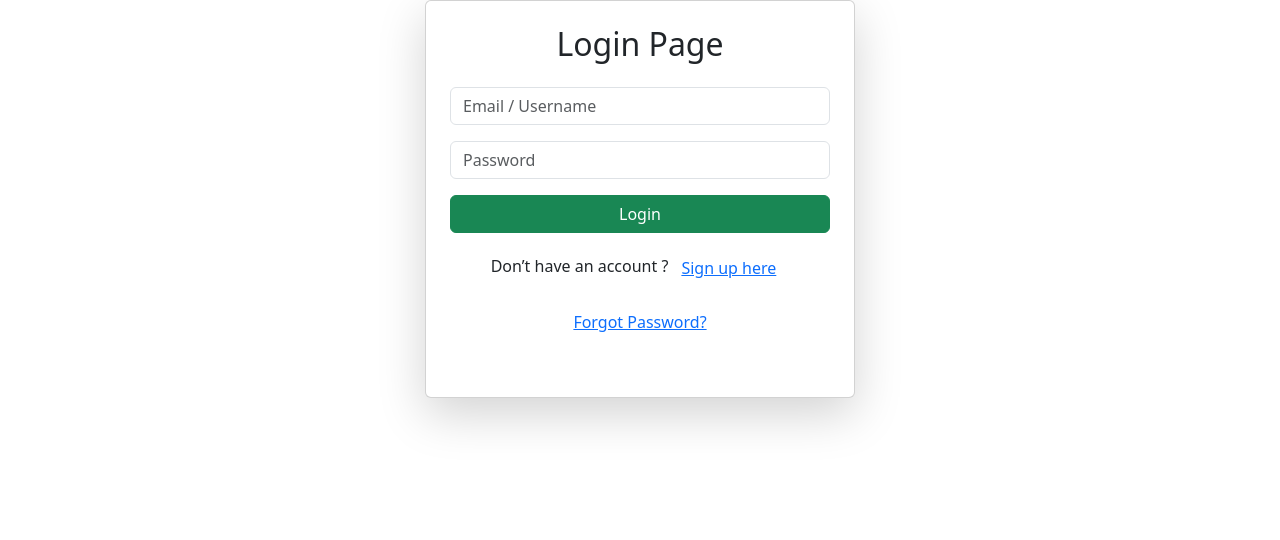
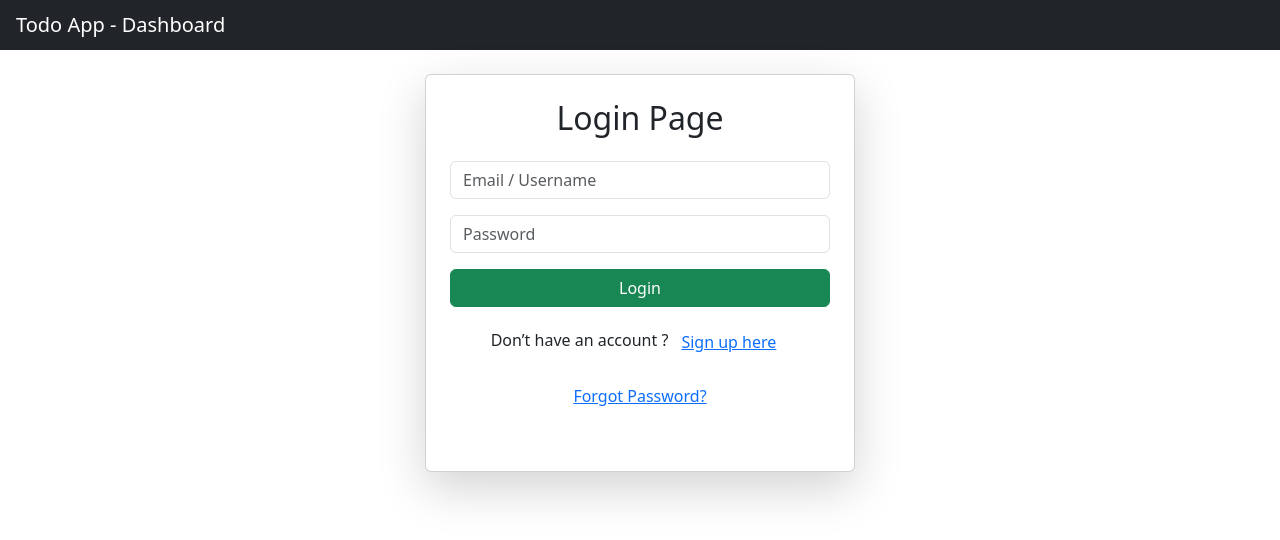
Before and after one commit to scofieldmr/Spring-react-login-with-jwt, a React (Vite) app in the folder todolist-app/: page /login in a window 1280 px wide. Shown: the top 540 px of the page. Built offline with nearby package versions, Linux system fonts and the light colour scheme.

Commit message:
Made changes in app.jsx

```diff
--- a/todolist-app/src/App.jsx
+++ b/todolist-app/src/App.jsx
@@ -22,8 +22,8 @@ function App() {
     <>
       <BrowserRouter>
         <Routes>
-
-          {/* Public routes */}
+          <Route element={<DashboardLayout />}>
+            {/* Public pages */}
             <Route path="/login" element={<LoginPage />} />
             <Route path="/signup" element={<SignupPage />} />
             <Route path='/email-verify' element={<EmailVerify />} />
@@ -31,9 +31,8 @@ function App() {
             <Route path='/change-password' element={<ChangePassword />} />
             <Route path='/reset-password' element={<ResetPassword />} />
 
-          {/* Protected layout */}
+            {/* Protected routes */}
             <Route element={<ProtectedRoute />}>
-            <Route element={<DashboardLayout />}>
               <Route path="/user-dashboard" element={<UserDashboard />} />
               <Route path="/mod-dashboard" element={<ModDashboard />} />
               <Route path="/admin-dashboard" element={<AdminDashboard />} />
@@ -41,10 +40,12 @@ function App() {
             </Route>
             </Route>
 
-          {/* Redirect root to login */}
+                      {/* Default route → Login */}
              <Route path="/" element={<Navigate to="/login" replace />} />
 
+            {/* Unauthorized */}
             <Route path="/unauthorized" element={<h2>Unauthorized Access 🚫</h2>} />
+
 
         </Routes>
       </BrowserRouter>
```
Lines whose indentation alone changed are shown as unchanged.
